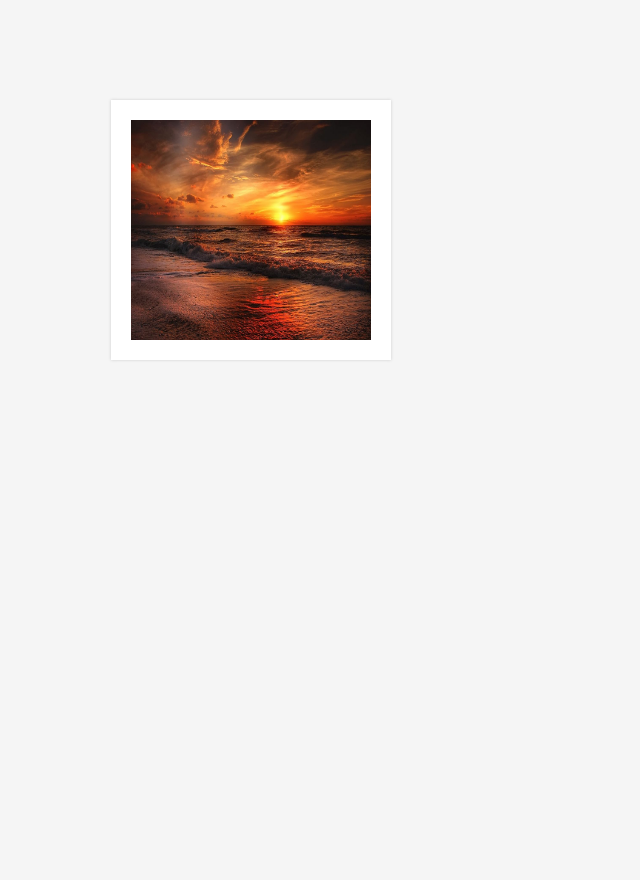
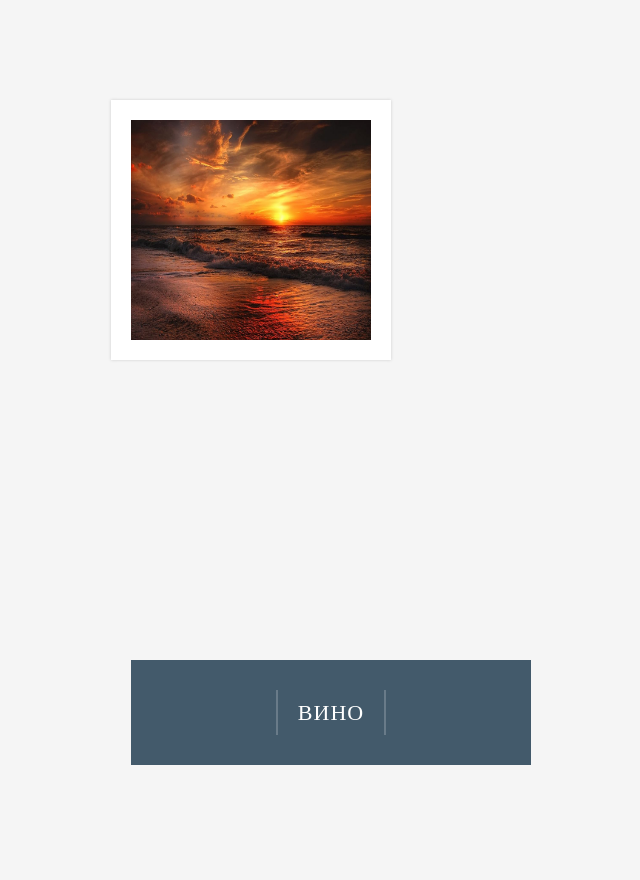
Before and after one commit to AhEhIOhYou/imgOpenAnimation, a plain HTML site: page index.html in a window 1280 px wide. Shown: the whole page, without its empty margins (389-1029 px from the left). Before the commit the page ends 800 px from the top, so only its background shows below. Drawn offline with Linux system fonts and the light colour scheme.

Commit message:
Add files via upload

```diff
--- a/index.html
+++ b/index.html
@@ -7,8 +7,8 @@
     </head>
     <body>
         <section class="works">
-            <a class="caption-link" href="https://yandex.ru/images/search?from=tabbar&text=sunset&rlt_url=http%3A%2F%2Fs4.fotokto.ru%2Fphoto%2Ffull%2F558%2F5585846.jpg&ogl_url=https%3A%2F%2Fscontent-sea1-1.cdninstagram.com%2Fv%2Ft51.2885-15%2Fe35%2F14128892_1198961030156895_1994648278_n.jpg%3F_nc_ht%3Dscontent-sea1-1.cdninstagram.com%26_nc_cat%3D103%26oh%3Ddd12804e217999d51c75b361b89e4bd0%26oe%3D5DF3C68C%26ig_cache_key%3DMTMyMjI5MzcxOTQyNDEwMzM5Nw%253D%253D.2" data-title="Sunset"
-            data-description="Здесь описание типа...">
+            <a class="caption-link" href="https://yandex.ru/images/search?from=tabbar&text=sunset&rlt_url=http%3A%2F%2Fs4.fotokto.ru%2Fphoto%2Ffull%2F558%2F5585846.jpg&ogl_url=https%3A%2F%2Fscontent-sea1-1.cdninstagram.com%2Fv%2Ft51.2885-15%2Fe35%2F14128892_1198961030156895_1994648278_n.jpg%3F_nc_ht%3Dscontent-sea1-1.cdninstagram.com%26_nc_cat%3D103%26oh%3Ddd12804e217999d51c75b361b89e4bd0%26oe%3D5DF3C68C%26ig_cache_key%3DMTMyMjI5MzcxOTQyNDEwMzM5Nw%253D%253D.2"
+            data-title="Sunset" data-description="Здесь описание типа...">
             <img src="img-1.jpg" alt="sunset">
             <img src="img-2.jpg" alt="sunset">
             <img src="img-3.jpg" alt="sunset">
@@ -16,5 +16,10 @@
             <img src="img-5.jpg" alt="sunset">
         </a>
         </section>
+        <section class="works-2">
+            <div class="effect-2">
+                <a href="#">Вино</a>
+            </div>
+        </section>
     </body>
 </html>
--- a/style.css
+++ b/style.css
@@ -98,3 +98,80 @@ body {
     font-size: 22px;
     content: attr(data-title);
 }
+
+/*Второu эффект*/
+
+.works-2 {
+    margin: 300px auto 0px auto;
+    width: 240px;
+    height: 220px;
+    background-color: #f5f5f5;
+    color: #333;
+    font-size: 22px;
+}
+
+a {
+    position: relative;
+    display: inline-block;
+    outline: none;
+    text-decoration: none;
+    text-transform: uppercase;
+    letter-spacing: 1px;
+}
+
+.effect-2 {
+    margin: 100px auto;
+    padding: 30px 0;
+    width: 400px;
+    background-color: #435a6b;
+    text-align: center;
+}
+.effect-2 a {
+    padding: 0 20px;
+    height: 45px;
+    color: #ffffff;
+    font-weight: 300;
+    line-height: 45px;
+  }
+
+  .effect-2 a::before,
+  .effect-2 a::after {
+    position: absolute;
+    width: 45px;
+    height: 2px;
+    background-color: #ffffff;
+    content: "";
+    opacity: 0.2;
+    transition: all 0.3s;
+  }
+
+  .effect-2 a::before {
+    top: 0;
+    left: 0;
+    transform: rotate(90deg);
+    transform-origin: 0 0;
+  }
+
+  .effect-2 a::after {
+    right: 0;
+    bottom: 0;
+    transform: rotate(90deg);
+    transform-origin: 100% 100%;
+  }
+
+  .effect-2 a:hover::before,
+  .effect-2 a:hover::after {
+    opacity: 1;
+  }
+
+  .effect-2 a:hover::before {
+    left: 50%;
+    transform: rotate(0deg) translateX(-50%);
+    width: 100%;
+  }
+
+  .effect-2 a:hover::after {
+    right: 50%;
+    transform: rotate(0deg) translateX(50%);
+    width: 100%;
+  }
```
